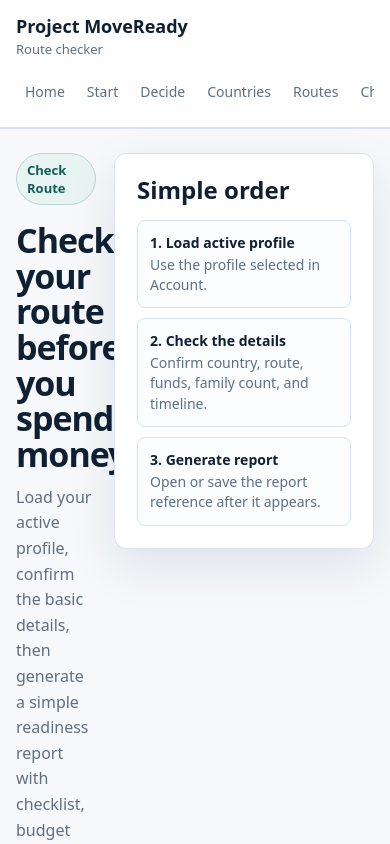
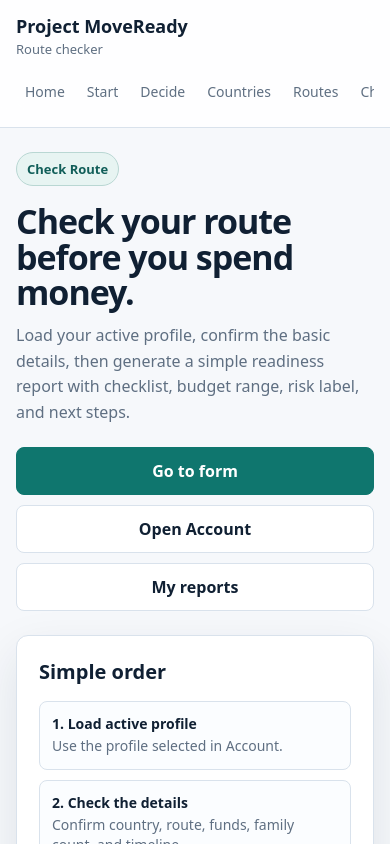
Before and after one commit to SirBM201/SirBM201-moveready-frontend, a Next.js app: page /route-checker in a window 390 px wide. Shown: the top 844 px of the page. Built offline with nearby package versions, Linux system fonts and the light colour scheme; no server answers.

Commit message:
Keep route checker intro responsive

```diff
--- a/app/route-checker/page.tsx
+++ b/app/route-checker/page.tsx
@@ -7,18 +7,8 @@ export default function RouteCheckerPage() {
     <main className="page-shell">
       <SiteHeader sectionLabel="Route checker" />
 
-      <section
-        className="section"
-        style={{
-          display: "grid",
-          gridTemplateColumns: "minmax(0, 1fr) minmax(260px, 0.55fr)",
-          gap: 18,
-          alignItems: "start",
-          paddingTop: 24,
-          paddingBottom: 18,
-        }}
-      >
-        <div>
+      <section className="hero-band" style={{ paddingTop: 24, paddingBottom: 18 }}>
+        <div className="hero-copy">
           <span className="eyebrow">Check Route</span>
           <h1 style={{ fontSize: "clamp(34px, 4.4vw, 52px)", lineHeight: 1.05, marginBottom: 12 }}>
             Check your route before you spend money.
```
